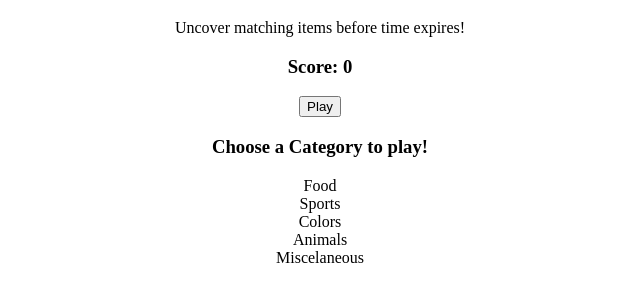
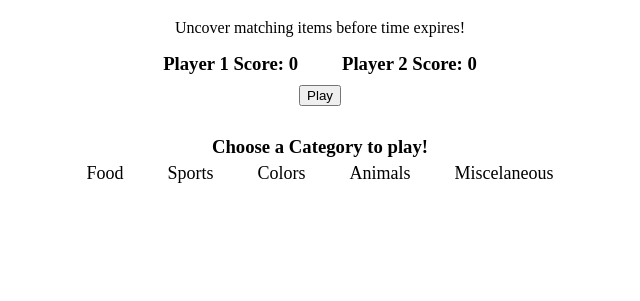
Before and after one commit to coleherzer/WDI-project1, a plain HTML site: page index.html in a window 1280 px wide. Shown: the part 61-362 px from the top of the page, without its empty margins (320-960 px from the left). Drawn offline with Linux system fonts and the light colour scheme.

Commit message:
set up html for two players and changed style to category section

```diff
--- a/css/styles.css
+++ b/css/styles.css
@@ -22,4 +22,34 @@ img {
 ul {
     list-style: none;
     padding: 0;
+    margin: 5px;
 }
+
+li {
+    display: inline;
+    margin: 20px;
+    font-size: 18px;
+}
+
+li:hover {
+    color: red;
+}
+
+#scoring {
+    display: inline;
+}
+
+h3 {
+    display: inline;
+    padding: 20px;
+}
+
+#play {
+    margin: 10px auto;
+    display: block;
+}
+
+#categories {
+    display: inline-block;
+    margin: 20px;
+}
--- a/index.html
+++ b/index.html
@@ -14,7 +14,10 @@
     <h1>Match Mania</h1>
     <p>Uncover matching items before time expires!</p>
 
-    <h3 id='score'>Score: 0</h3>
+    <div id='scoring'>
+        <h3 id='p1score'>Player 1 Score: 0</h3>
+        <h3 id='p2score'>Player 2 Score: 0</h3>
+    </div>
 
     <button id='play'>Play</button>
 
@@ -71,6 +74,7 @@
         <div class='square'></div>
     </div>
 
+    <div id='categories'>
         <h3>Choose a Category to play!</h3>
         <ul>
             <li data-category="food">Food</li>
@@ -79,6 +83,7 @@
             <li data-category="animals">Animals</li>
             <li data-category="items">Miscelaneous</li>
         </ul>
+    </div>
 
     <script src="js/main.js"></script>
 </body>
```
Lines whose indentation alone changed are shown as unchanged.
